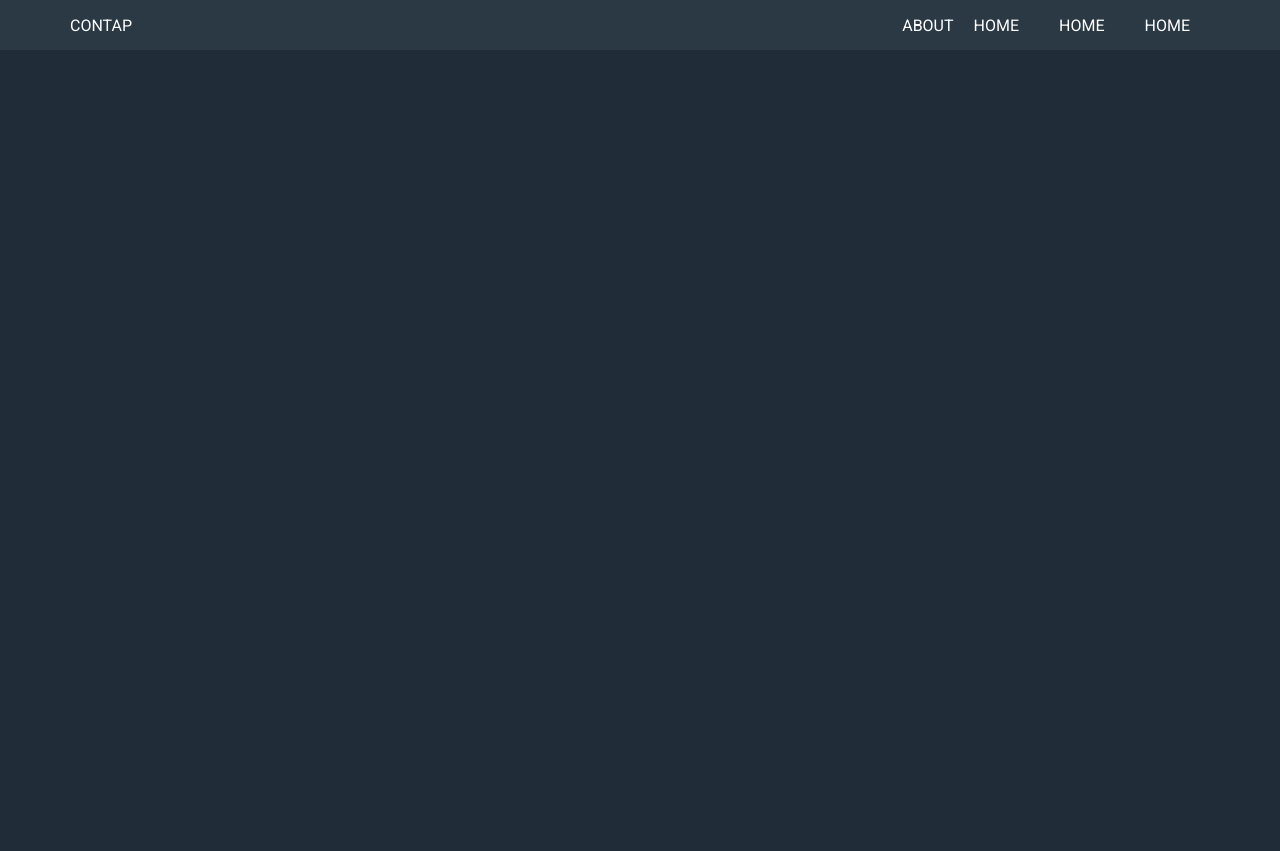
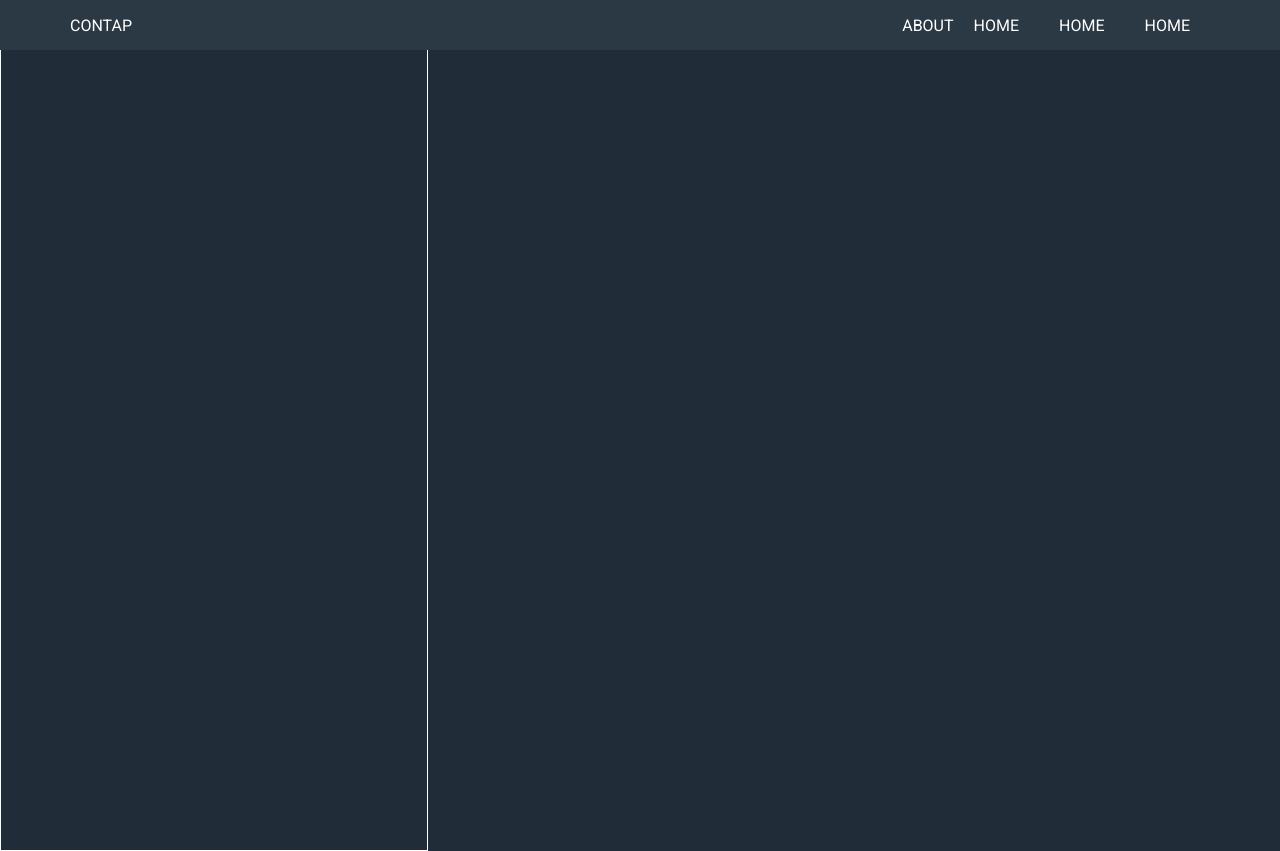
Before and after one commit to mark-okoth/vue-school-tutorial-app, a Vue app: page /#/ in a window 1280 px wide. Before the commit the page ends 800 px from the top, so only its background shows below. Built offline with nearby package versions, Linux system fonts and the light colour scheme.

Commit message:
create task

```diff
--- /dev/null
+++ b/src/components/tasks/Createtask.vue
@@ -0,0 +1,30 @@
+<template>
+    <div class="create">
+        <div class="container">
+
+        </div>
+    </div>
+</template>
+
+
+<script>
+export default {
+    name: 'create',
+    data(){
+        return{
+
+        }
+    }
+}
+</script>
+
+<style scoped>
+
+.container{
+    width: 33.3vw;
+    border: 1px solid white;
+    height: 100vh;
+    border-top:none;
+}
+
+</style>
--- /dev/null
+++ b/src/components/tasks/Tasks.vue
@@ -0,0 +1,5 @@
+<template>
+    <div class="">
+
+    </div>
+</template>
--- a/src/views/Home.vue
+++ b/src/views/Home.vue
@@ -1,15 +1,15 @@
 <template>
   <div class="home">
-
+    <create/>
   </div>
 </template>
 
 <script>
-
+import create from '../components/tasks/Createtask'
 export default {
   name: 'Home',
   components: {
-
+   create
   },
 }
 </script>
```
